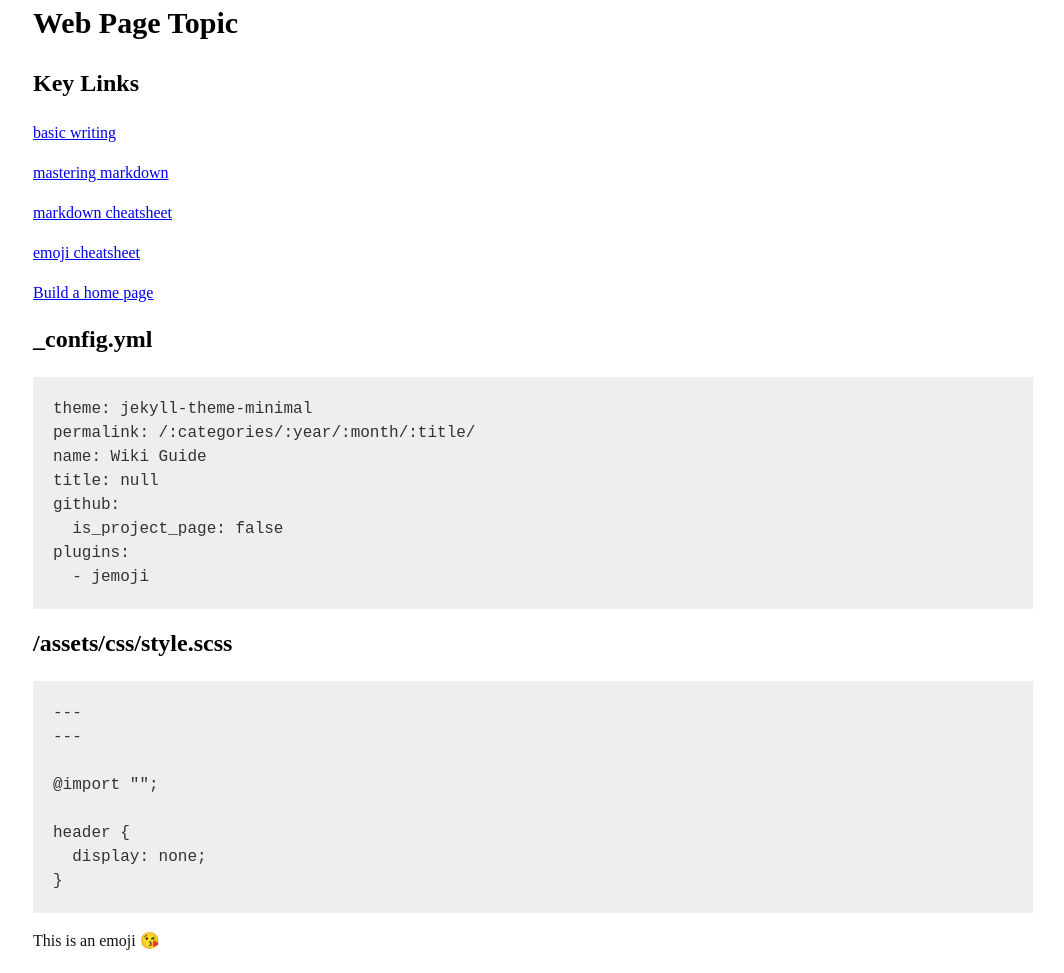
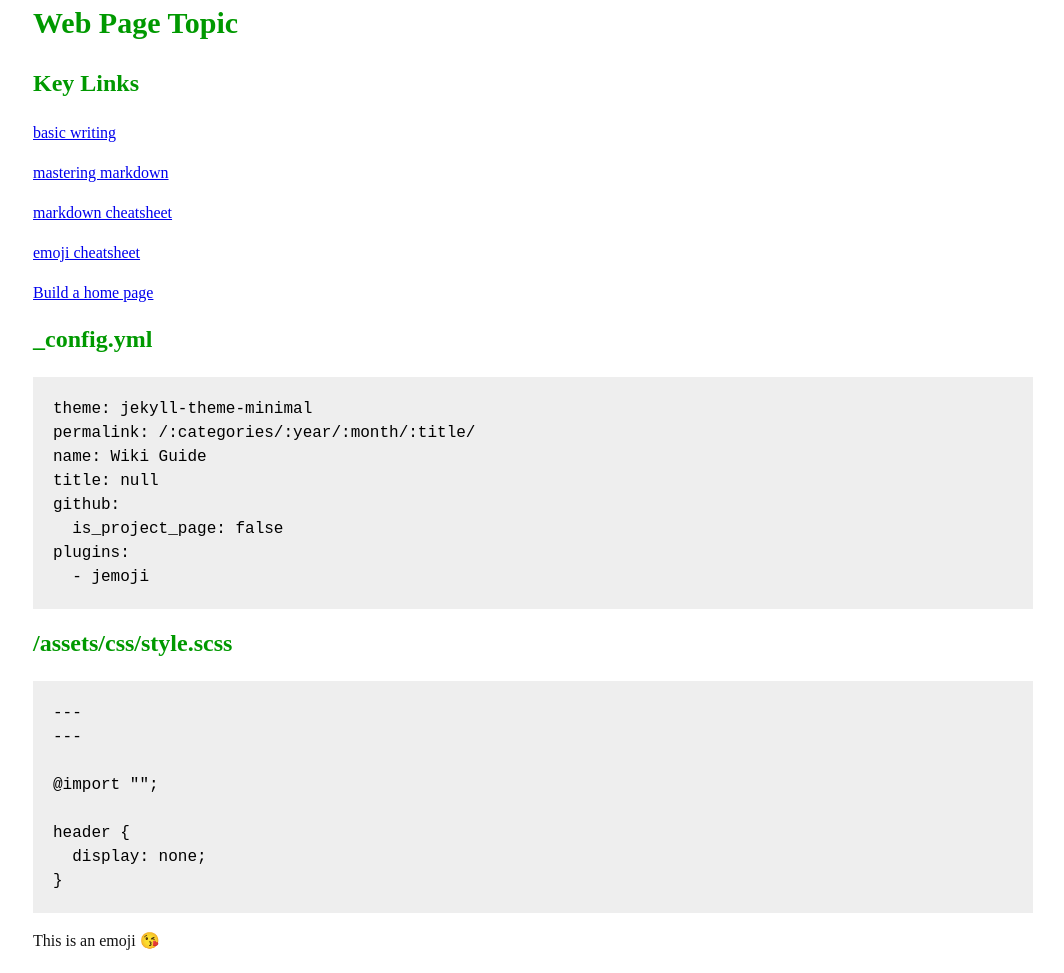
Before and after one commit to profphillips/wikibasics, a Jekyll site: the page built from index.md, in a window 1280 px wide. Shown: the whole page, without its empty margins (107-1171 px from the left). Built offline with Jekyll 4.4.1, drawn with Linux system fonts in a browser that asks for light colours; emoji names are drawn with the system emoji font; our own code applies the rules of GitHub Pages for plain Markdown files.

Commit message:
Update style.scss

```diff
--- a/assets/css/style.scss
+++ b/assets/css/style.scss
@@ -2,11 +2,11 @@
 ---
 $container-max-width: 1000px;
 $body-background: #fff;
-$body-foreground: #111111;
+$body-foreground: #111;
 $body-font-family: 'Monaco, "Bitstream Vera Sans Mono", "Lucida Console", Terminal, monospace';
-$header-color: #000000;
+$header-color: #009900;
 $pre-background: #eee;
-$pre-foreground: #333333;
+$pre-foreground: #000;
 $link-color: #3090f0;
 
 
```
